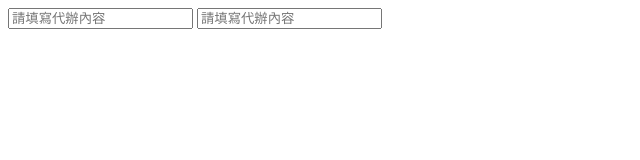
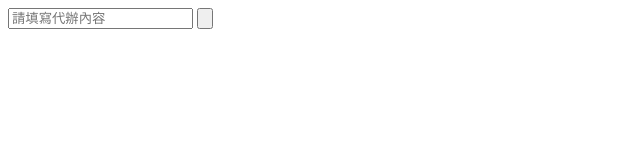
Before and after one commit to Michael0520/ToDoList, a plain HTML site: page index.html in a window 1280 px wide. Shown: the whole page, without its empty margins (0-640 px from the left). Drawn offline with Linux system fonts and the light colour scheme.

Commit message:
add the list.html

```diff
--- a/index.html
+++ b/index.html
@@ -8,6 +8,7 @@
   </head>
   <body>
     <input type="text" class="textClass" placeholder="請填寫代辦內容" />
-    <input type="text" class="textClass" placeholder="請填寫代辦內容" />
+    <input type="button" class="addList" placeholder="加入代辦" />
+    <ul class="list"></ul>
   </body>
 </html>
```
